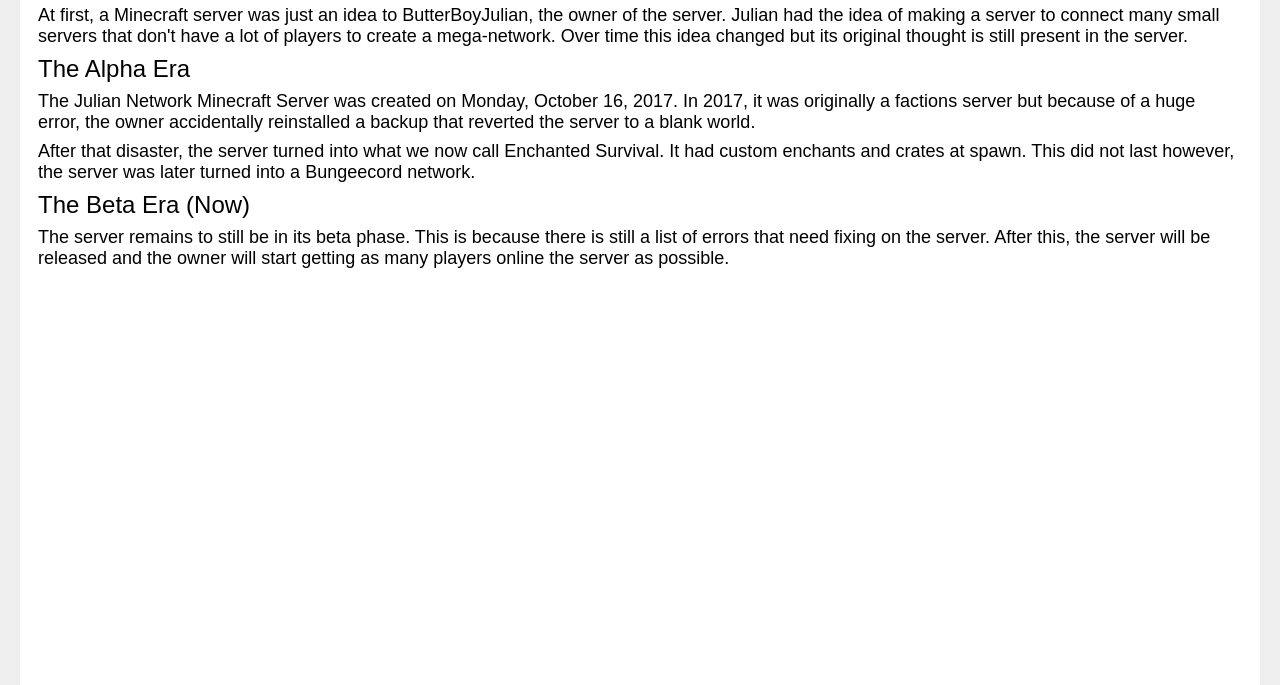
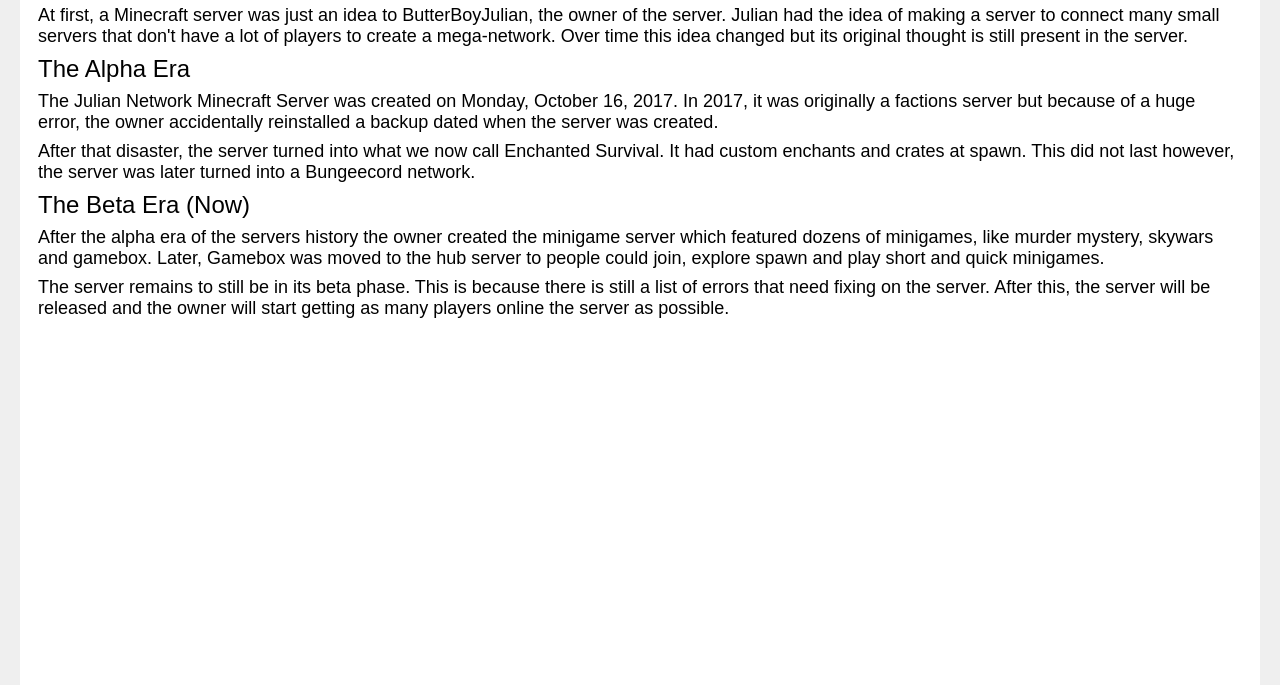
Before and after one commit to ButterBoyJulian/Encyclopedia, a plain HTML site: page server.html in a window 1280 px wide. Shown: the part 115-800 px from the top of the page. Drawn offline with Linux system fonts and the light colour scheme.

Commit message:
Update server.html

```diff
--- a/server.html
+++ b/server.html
@@ -13,9 +13,10 @@
       <p class="subheading">The Beginning</p>
       <p>At first, a Minecraft server was just an idea to ButterBoyJulian, the owner of the server. Julian had the idea of making a server to connect many small servers that don't have a lot of players to create a mega-network. Over time this idea changed but its original thought is still present in the server.</p>
       <p class="subheading">The Alpha Era</p>
-      <p>The Julian Network Minecraft Server was created on Monday, October 16, 2017. In 2017, it was originally a factions server but because of a huge error, the owner accidentally reinstalled a backup that reverted the server to a blank world.</p>
+      <p>The Julian Network Minecraft Server was created on Monday, October 16, 2017. In 2017, it was originally a factions server but because of a huge error, the owner accidentally reinstalled a backup dated when the server was created.</p>
       <p>After that disaster, the server turned into what we now call Enchanted Survival. It had custom enchants and crates at spawn. This did not last however, the server was later turned into a Bungeecord network.</p>
       <p class="subheading">The Beta Era (Now)</p>
+      <p>After the alpha era of the servers history the owner created the minigame server which featured dozens of minigames, like murder mystery, skywars and gamebox. Later, Gamebox was moved to the hub server to people could join, explore spawn and play short and quick minigames.</p>
       <p>The server remains to still be in its beta phase. This is because there is still a list of errors that need fixing on the server. After this, the server will be released and the owner will start getting as many players online the server as possible.</p>
       <div style="padding-bottom:500px"></div>
     </div>
```
